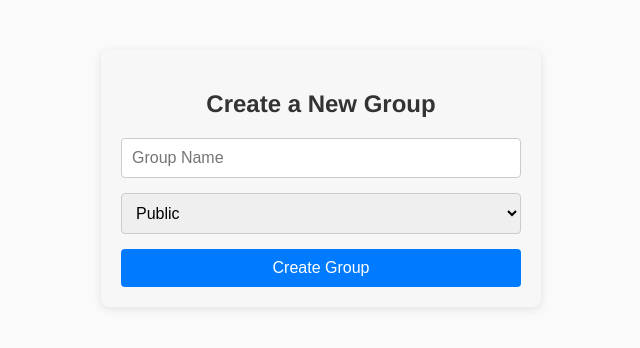
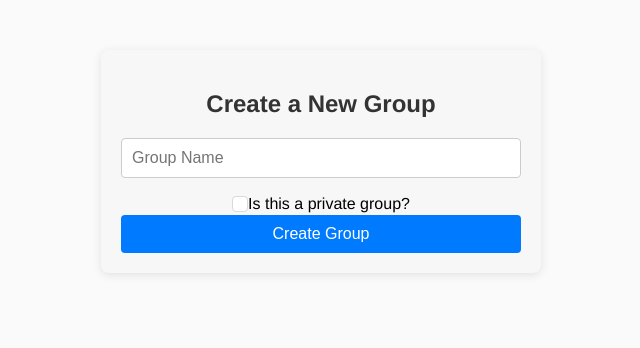
Before and after one commit to Kr224/Daltalks-Social-media-application, a React (Create React App) app in the folder Frontend/: page /create-group in a window 1280 px wide. Shown: the top 348 px of the page, without its empty margins (319-959 px from the left). Built offline with nearby package versions, Linux system fonts and the light colour scheme; sample sign-in values are in the browser's storage; the HTML template or start-up script is replaced by a standard one.

Commit message:
fix: fixed bug where groups could not be made private

```diff
--- a/Frontend/src/Components/CreateGroup.js
+++ b/Frontend/src/Components/CreateGroup.js
@@ -2,10 +2,11 @@ import React, { useState } from 'react';
 import { useNavigate } from 'react-router-dom';
 import axios from 'axios';
 import '../css/CreateGroup.css';
+import { Checkbox } from 'antd';
 
 const CreateGroup = () => {
   const [groupName, setName] = useState('');
-  const [isPrivate, setVisibility] = useState('public');
+  const [isPrivate, setPrivate] = useState(false);
   const [creatorID, setCreatedBy] = useState(localStorage.getItem('userId'));
   const creation_date = new Date();
   const navigate = useNavigate();
@@ -17,7 +18,7 @@ const CreateGroup = () => {
     console.log(creation_date)
 
     event.preventDefault();
-    const groupData = { groupName, isPrivate, creatorID, creation_date };
+    const groupData = { groupName, private: isPrivate, creatorID, creation_date };
 
     try {
       const response = await axios.post('http://localhost:8080/groups/create-group', groupData);
@@ -40,10 +41,10 @@ const CreateGroup = () => {
           onChange={(e) => setName(e.target.value)}
           required
         />
-        <select value={isPrivate} onChange={(e) => setVisibility(e.target.value)}>
-          <option value="public">Public</option>
-          <option value="private">Private</option>
-        </select>
+        <div>
+        <Checkbox name="privateGroupCheck" checked = {isPrivate} onChange={(e) => setPrivate(!isPrivate)} />
+        <label for="privateGroupCheck">Is this a private group?</label>
+        </div>
         <button type="submit">Create Group</button>
       </form>
     </div>
--- a/Frontend/src/Components/GroupDetails.js
+++ b/Frontend/src/Components/GroupDetails.js
@@ -69,7 +69,7 @@ const GroupDetails = () => {
       {group ? (
         <>
           <h2>{group.groupName}</h2>
-          <p>Visibility: {group.private.toString()}</p>
+          <p>Private: {group.private.toString()}</p>
           <p>Created by: {group.creatorID}</p>
           <h3>Members</h3>
           <ul>
```
